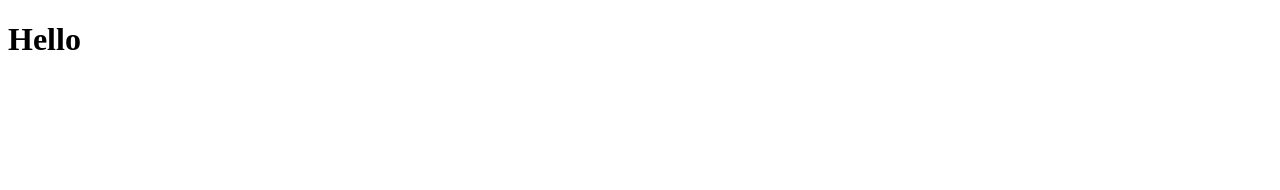
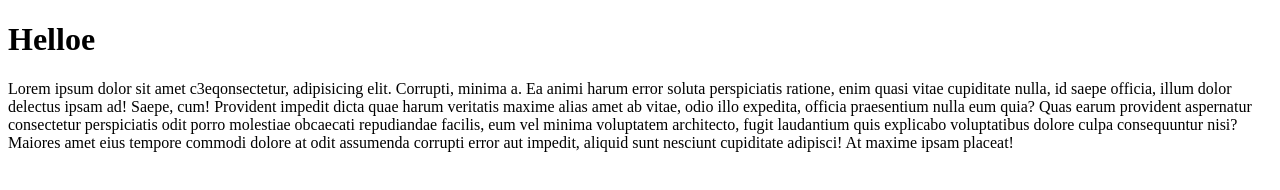
Before and after one commit to muhammadrahimxon/second, a website: page index.html in a window 1280 px wide. Drawn offline with Linux system fonts and the light colour scheme.

Commit message:
helllllllllll;

```diff
--- a/index.html
+++ b/index.html
@@ -6,6 +6,7 @@
     <title>Document</title>
 </head>
 <body>
-    <h1>Hello</h1>
+    <h1>Helloe</h1>
+    <p>Lorem ipsum dolor sit amet c3eqonsectetur, adipisicing elit. Corrupti, minima a. Ea animi harum error soluta perspiciatis ratione, enim quasi vitae cupiditate nulla, id saepe officia, illum dolor delectus ipsam ad! Saepe, cum! Provident impedit dicta quae harum veritatis maxime alias amet ab vitae, odio illo expedita, officia praesentium nulla eum quia? Quas earum provident aspernatur consectetur perspiciatis odit porro molestiae obcaecati repudiandae facilis, eum vel minima voluptatem architecto, fugit laudantium quis explicabo voluptatibus dolore culpa consequuntur nisi? Maiores amet eius tempore commodi dolore at odit assumenda corrupti error aut impedit, aliquid sunt nesciunt cupiditate adipisci! At maxime ipsam placeat!</p>
 </body>
 </html>
```
